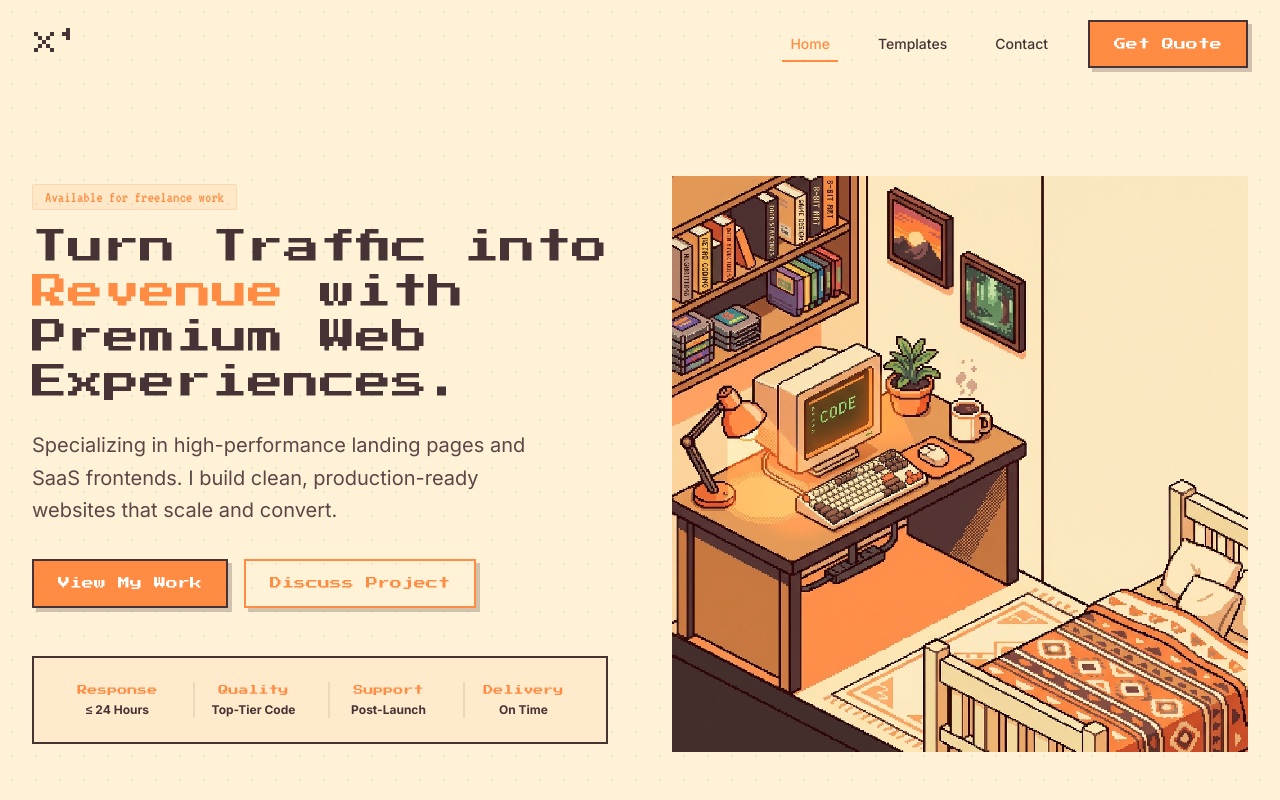
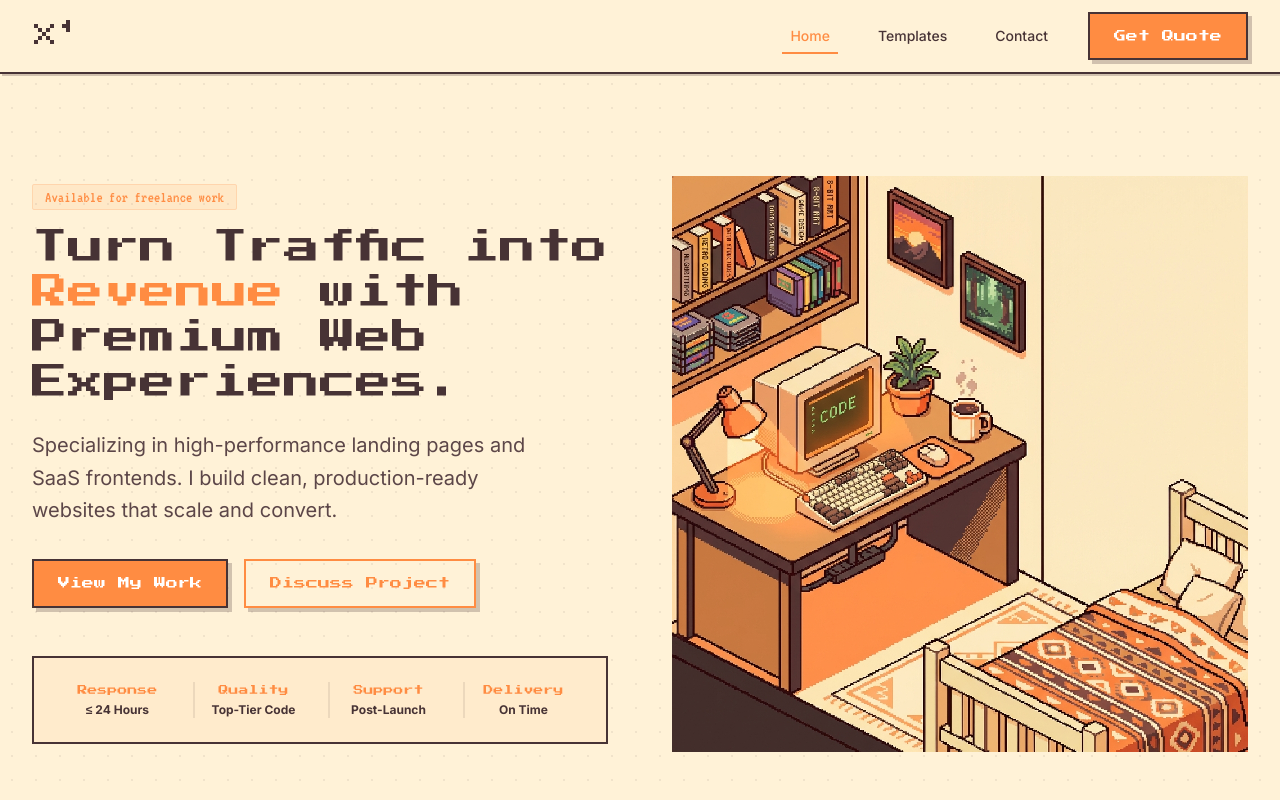
Before and after one commit to xone-boop/profil, a Next.js app: page / in a window 1280 px wide. Shown: the top 800 px of the page. Built offline with nearby package versions, Linux system fonts and the light colour scheme.

Commit message:
style: enforce constant header border and remove desktop padding

```diff
--- a/src/components/Header.tsx
+++ b/src/components/Header.tsx
@@ -77,15 +77,15 @@ export function Header() {
     return (
         <>
             <motion.header
-                className={`fixed top-0 left-0 right-0 z-50 transition-all duration-300 ${scrolled
-                    ? 'py-3 bg-background/95 backdrop-blur-sm border-b-2 border-foreground shadow-pixel-sm'
-                    : 'py-5 bg-transparent'
+                className={`fixed top-0 left-0 right-0 z-50 transition-all duration-300 border-b-2 border-foreground bg-background/95 backdrop-blur-sm ${scrolled
+                    ? 'py-3 shadow-pixel-sm'
+                    : 'py-5 md:py-0 shadow-pixel-sm'
                     }`}
                 initial={{ y: -100 }}
                 animate={{ y: 0 }}
                 transition={{ type: 'spring', stiffness: 100, damping: 20 }}
             >
-                <div className="container-custom flex items-center justify-between">
+                <div className="container-custom flex items-center justify-between h-full min-h-[72px] md:min-h-[72px]">
                     {/* Logo - Enhanced Visibility */}
                     <Link href="/" className="group flex items-center gap-3 focus-ring select-none" aria-label="X One Home">
                         <BrandLogo size={32} className="text-foreground group-hover:text-primary transition-colors" />
```
